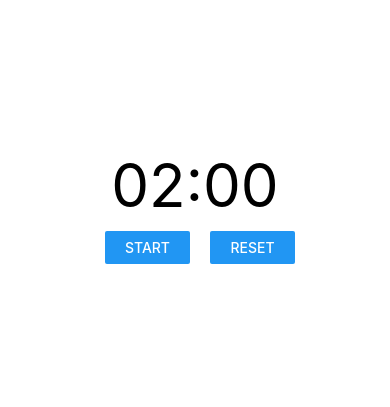
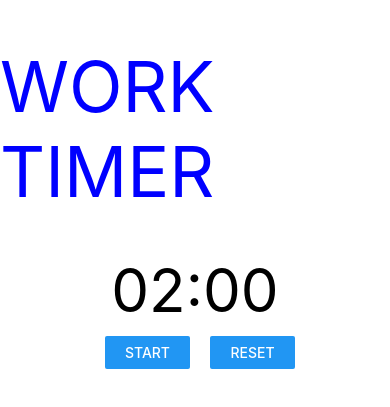
Before and after one commit to FurrukhJamal/Pomodoro-Timer, a React Native app: screen / in a window 390 px wide. Shown: the part 211-618 px from the top of the page. Built offline with nearby package versions, Linux system fonts and the light colour scheme.

Commit message:
loop working

```diff
--- a/App.js
+++ b/App.js
@@ -7,13 +7,19 @@ export default class App extends React.Component {
     this.state = {
       startseconds: 0,
       startminutes : 2,
+      //to be able to reset
       get seconds(){
         return this.startseconds
       },
+      //to be able to reset
       get minutes() {
         return this.startminutes
       },
       start : false,
+
+      //To display if its a work or break timer
+      work : true,
+      heading : "WORK TIMER",
     }
   }
 
@@ -48,6 +54,31 @@ export default class App extends React.Component {
               minutes :0,
             }*/
             clearInterval(this.interval)
+            /*FOR LOOPING PURPOSE*/
+            if(previousstate.work)
+            {
+              this.interval = setInterval(this.decrease, 1000)
+
+              return {
+                work : false,
+                heading : "BREAK TIMER",
+                seconds : previousstate.startseconds,
+                minutes : previousstate.startminutes,
+                start : true,
+              }
+            }
+            else
+            {
+              this.interval = setInterval(this.decrease, 1000)
+
+              return {
+                work : true,
+                heading : "WORK TIMER",
+                seconds : previousstate.startseconds,
+                minutes : previousstate.startminutes,
+                start : true,
+              }
+            }
           }
           if(previousstate.seconds > 0)
           {
@@ -102,6 +133,7 @@ export default class App extends React.Component {
    {
      return (
        <View style={styles.container}>
+         <Heading heading = {this.state.heading}/>
          <Text style = {{fontSize: 60}}>{this.addzero(this.state.minutes)}:{this.addzero(this.state.seconds)}</Text>
          <View style={styles.controls}>
          <View style={styles.buttons}>
@@ -120,6 +152,7 @@ export default class App extends React.Component {
    {
      return (
        <View style={styles.container}>
+         <Heading heading = {this.state.heading}/>
          <Text style = {{fontSize: 60}}>{this.addzero(this.state.minutes)}:{this.addzero(this.state.seconds)}</Text>
          <View style={styles.controls}>
           <View style={styles.buttons}>
@@ -161,5 +194,17 @@ const styles = StyleSheet.create({
     width : 85,
     margin : 10,
 
+  },
+  heading : {
+    fontSize : 70,
+    color : "blue",
+
   }
 });
+
+
+const Heading = props => (
+  <View style = {{marginBottom: 40}}>
+    <Text  style ={styles.heading}>{props.heading}</Text>
+  </View>
+)
```
